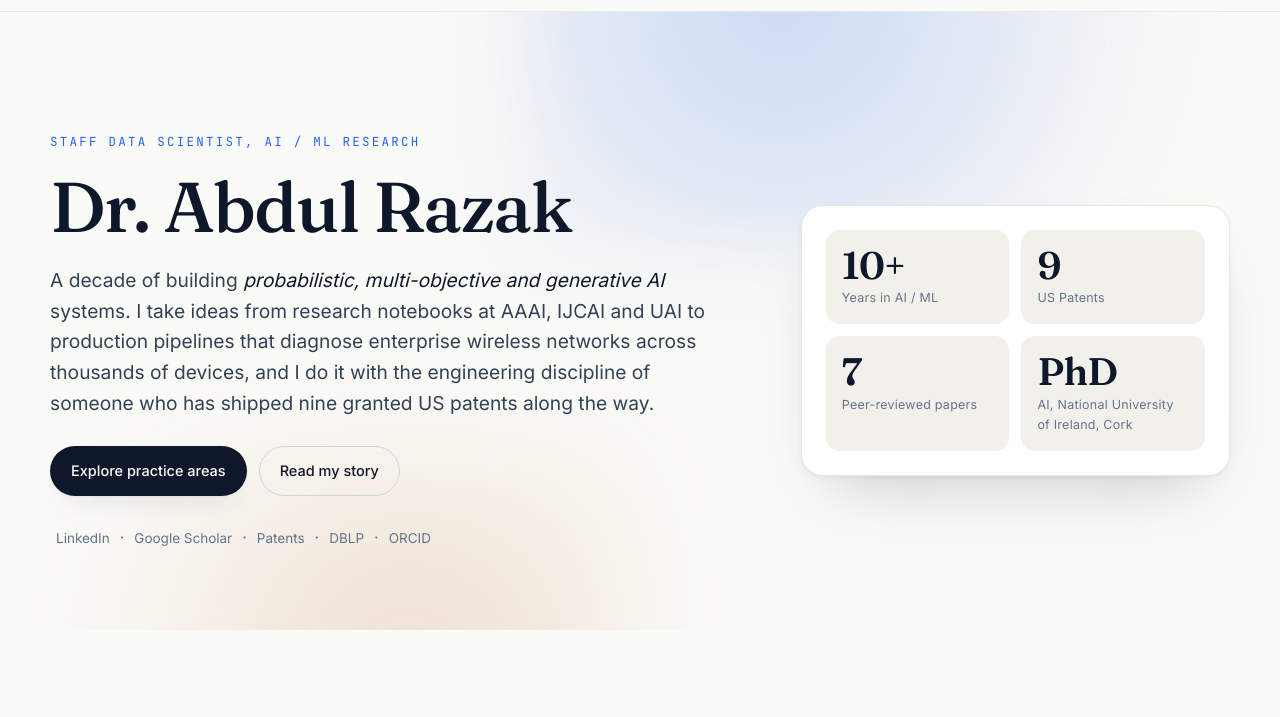
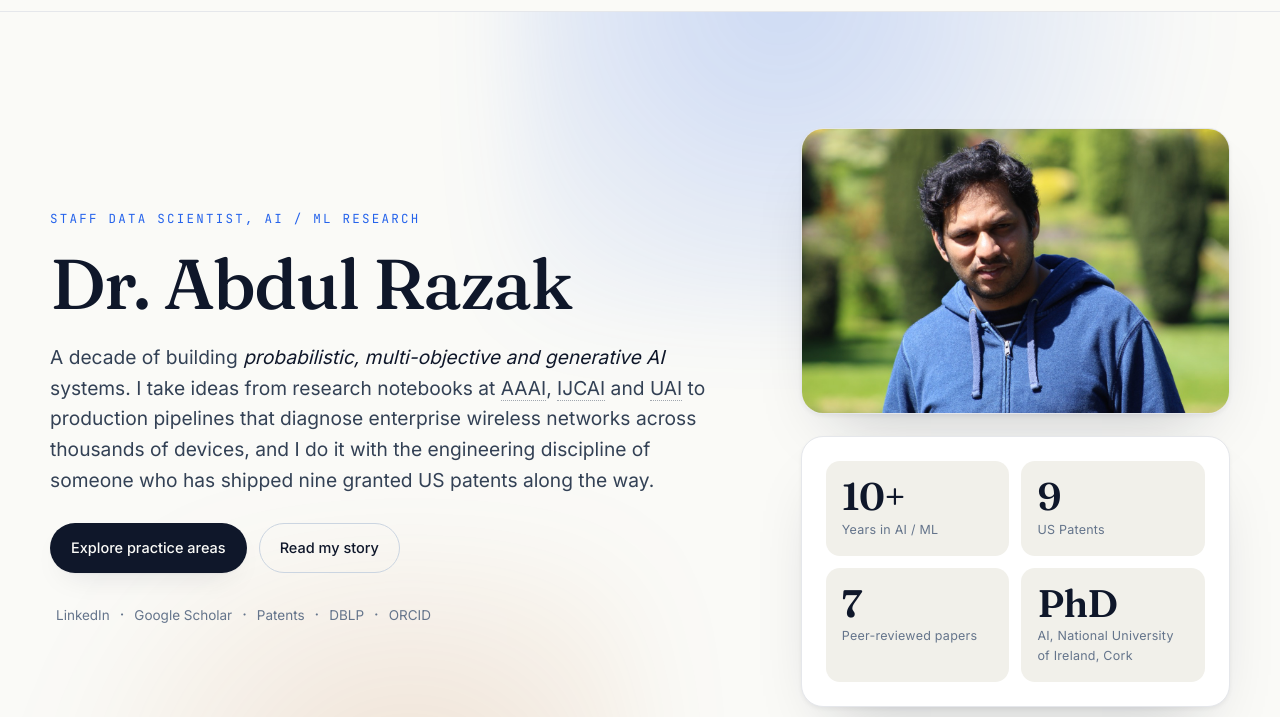
Before and after one commit to abdulrazakucc/abdulrazakucc.github.io, a plain HTML site: page index.html in a window 1280 px wide. Shown: the part 55-772 px from the top of the page. Drawn offline with Linux system fonts and the light colour scheme.

Commit message:
Feature profile photo in home hero and link conferences everywhere
- Add portrait to the home hero alongside the highlight stats for greater impact
- Make AAAI, IJCAI, UAI, CP and ICTAI clickable in the home hero, work and
  research pages with a refined inline link style that blends into prose
- Unify conference link styling sitewide

```diff
--- a/assets/css/style.css
+++ b/assets/css/style.css
@@ -59,6 +59,19 @@ a {
   transition: color 160ms ease;
 }
 a:hover { color: var(--accent-deep); text-decoration: underline; }
+
+/* Conference name links that blend into prose and headings */
+.conf-link {
+  color: inherit;
+  text-decoration: none;
+  border-bottom: 1px dotted color-mix(in oklab, currentColor 45%, transparent);
+  transition: color 160ms ease, border-color 160ms ease;
+}
+.conf-link:hover {
+  color: var(--accent);
+  text-decoration: none;
+  border-bottom-color: currentColor;
+}
 
 .skip-link {
   position: absolute; top: -100px; left: 16px;
@@ -267,6 +280,23 @@ html[data-theme="dark"] .theme-toggle .icon-moon { display: block; }
   border-radius: 6px;
 }
 .quicklinks a:hover { color: var(--accent); background: var(--bg-soft); text-decoration: none; }
+
+.hero-aside {
+  display: flex;
+  flex-direction: column;
+  gap: clamp(16px, 2vw, 22px);
+}
+
+.hero-portrait {
+  width: 100%;
+  height: auto;
+  border-radius: var(--radius-lg);
+  border: 1px solid var(--line);
+  box-shadow: var(--shadow-lg);
+}
+@media (max-width: 880px) {
+  .hero-portrait { max-width: 420px; }
+}
 
 .hero-stats {
   display: grid;
--- a/index.html
+++ b/index.html
@@ -48,7 +48,11 @@
           <h1 class="display">Dr. Abdul Razak</h1>
           <p class="lede">
             A decade of building <em>probabilistic, multi-objective and generative AI</em> systems.
-            I take ideas from research notebooks at AAAI, IJCAI and UAI to production pipelines
+            I take ideas from research notebooks at
+            <a class="conf-link" href="https://aaai.org/" target="_blank" rel="noopener noreferrer" title="Association for the Advancement of Artificial Intelligence">AAAI</a>,
+            <a class="conf-link" href="https://www.ijcai.org/" target="_blank" rel="noopener noreferrer" title="International Joint Conference on Artificial Intelligence">IJCAI</a> and
+            <a class="conf-link" href="https://www.auai.org/" target="_blank" rel="noopener noreferrer" title="Conference on Uncertainty in Artificial Intelligence">UAI</a>
+            to production pipelines
             that diagnose enterprise wireless networks across thousands of devices, and I do it with
             the engineering discipline of someone who has shipped nine granted US patents along the way.
           </p>
@@ -67,6 +71,8 @@
           </ul>
         </div>
 
+        <div class="hero-aside">
+          <img class="hero-portrait" src="assets/img/profile.jpg" width="1200" height="800" alt="Portrait of Dr. Abdul Razak" />
           <aside class="hero-stats" aria-label="Highlights">
             <div class="stat">
               <span class="stat-num">10+</span>
@@ -85,6 +91,7 @@
               <span class="stat-label">AI, National University of Ireland, Cork</span>
             </div>
           </aside>
+        </div>
       </div>
     </section>
 
```
Also changed, not shown: about.html (+5 -5 lines), research.html (+1 -1 lines), work.html (+1 -1 lines). Lines whose indentation alone changed are shown as unchanged.
